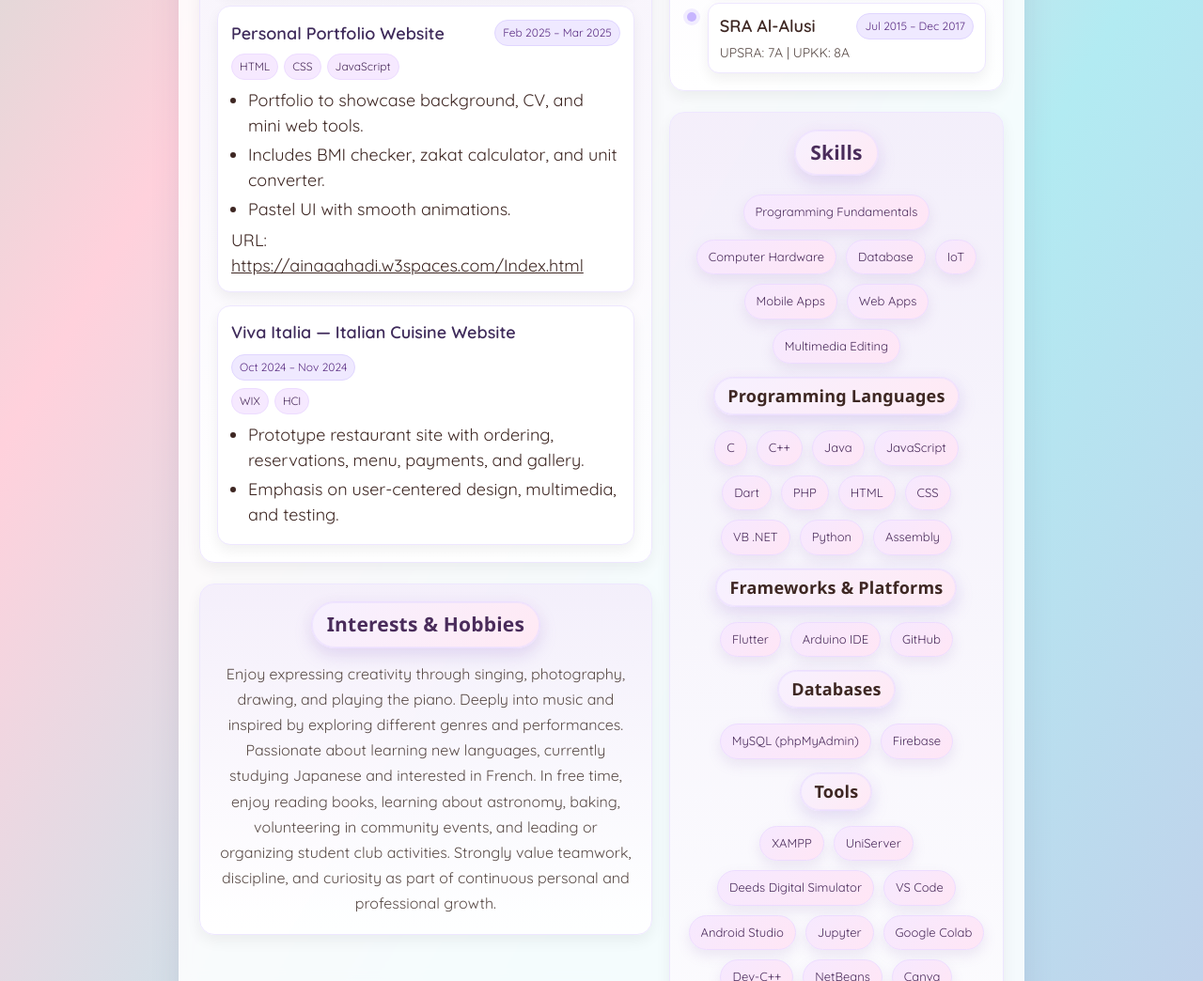
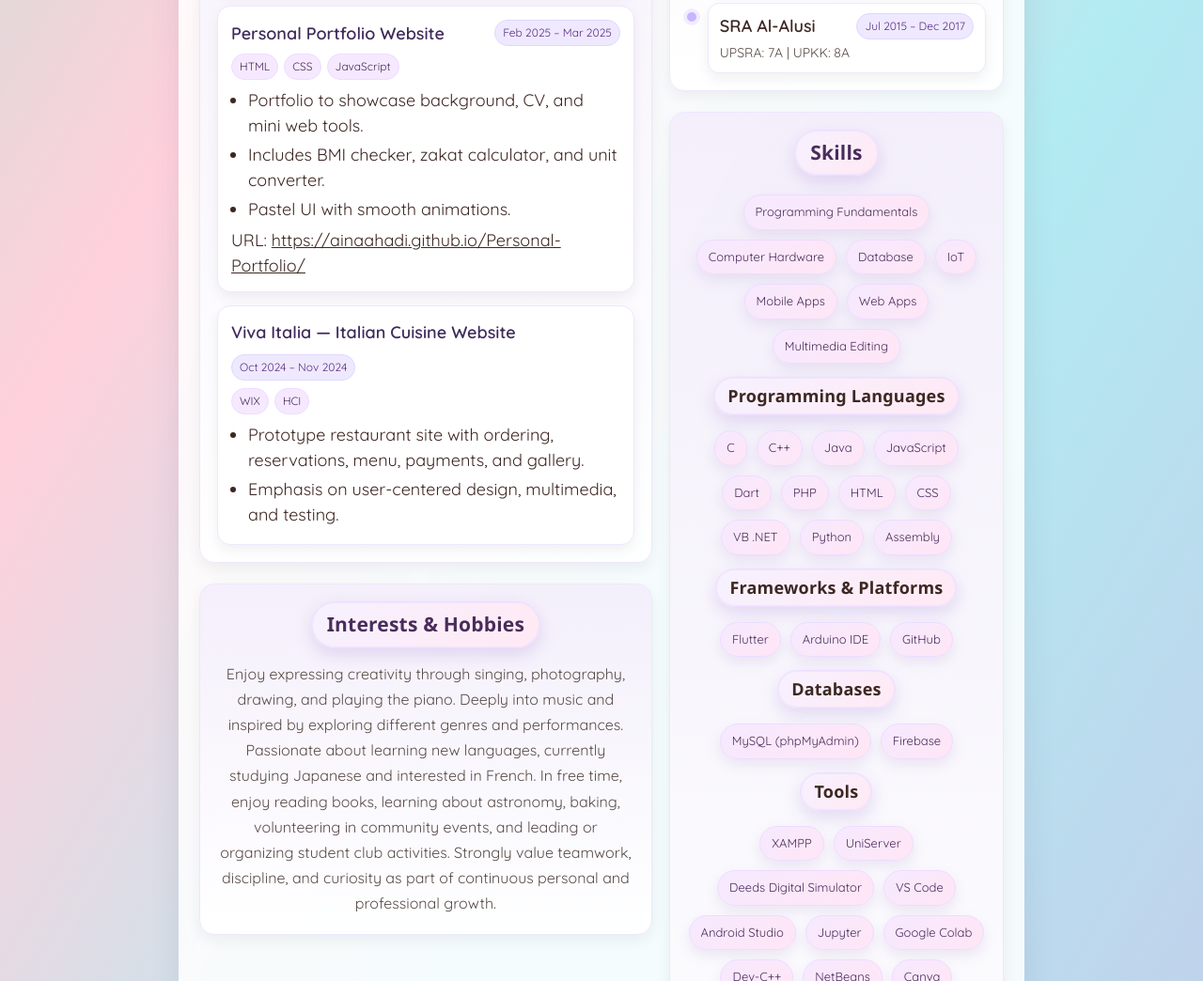
Before and after one commit to ainaahadi/Personal-Portfolio, a plain HTML site: page ainaa-cv.html in a window 1280 px wide. Shown: the part 1119-2163 px from the top of the page at 94% size. Drawn offline with nearby package versions, Linux system fonts and the light colour scheme.

Commit message:
first commit

```diff
--- a/ainaa-cv.html
+++ b/ainaa-cv.html
@@ -113,7 +113,7 @@
                                 <li>Includes BMI checker, zakat calculator, and unit converter.</li>
                                 <li>Pastel UI with smooth animations.</li>
                             </ul>
-                            <div class="p-link">URL: <a href="https://ainaaahadi.w3spaces.com/Index.html" target="_blank">https://ainaaahadi.w3spaces.com/Index.html</a></div>
+                            <div class="p-link">URL: <a href="https://ainaahadi.github.io/Personal-Portfolio/" target="_blank">https://ainaahadi.github.io/Personal-Portfolio/</a></div>
                         </div>
 
                         <div class="proj-card">
```
